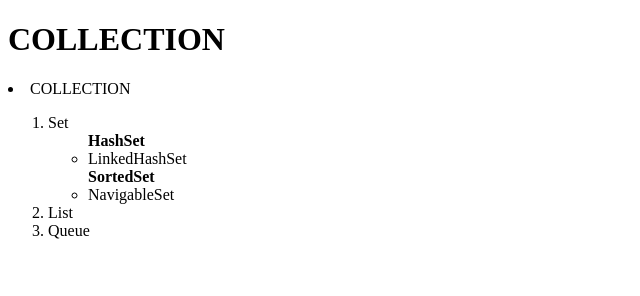
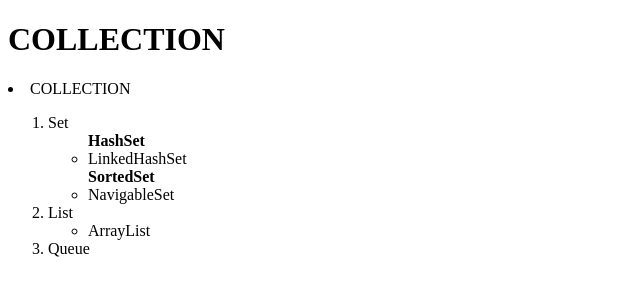
Before and after one commit to rupesh3201/Defination-Dcitionary, a plain HTML site: page HtmlPractice.html in a window 1280 px wide. Shown: the whole page, without its empty margins (0-640 px from the left). Drawn offline with Linux system fonts and the light colour scheme.

Commit message:
List item added

```diff
--- a/HtmlPractice.html
+++ b/HtmlPractice.html
@@ -18,7 +18,11 @@
                 </ul>
             </li>
 
-            <li>List</li>
+            <li>List
+                <ul>
+                    <li>ArrayList</li>
+                </ul>
+            </li>
 
             <li>Queue</li>
         </ol>
```
